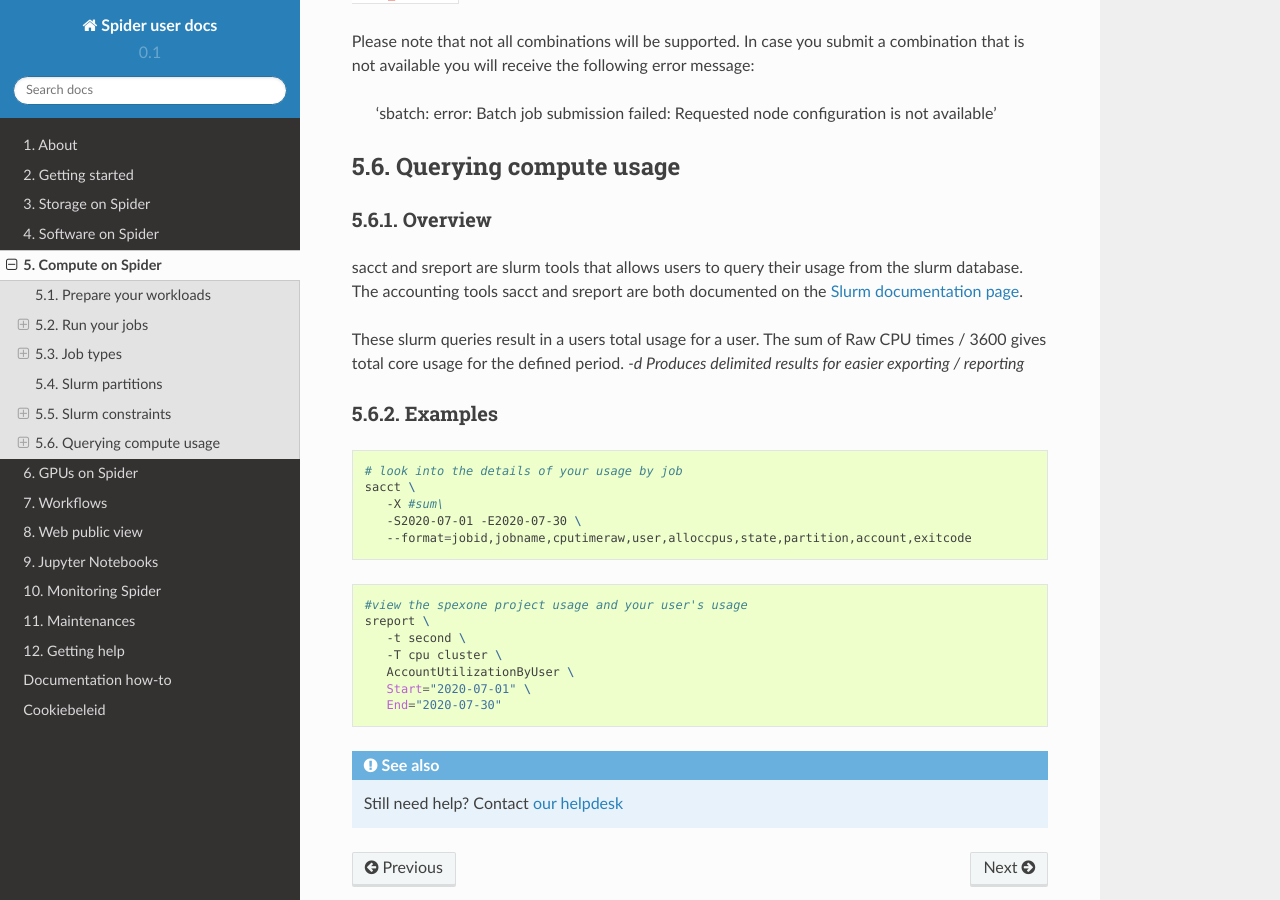
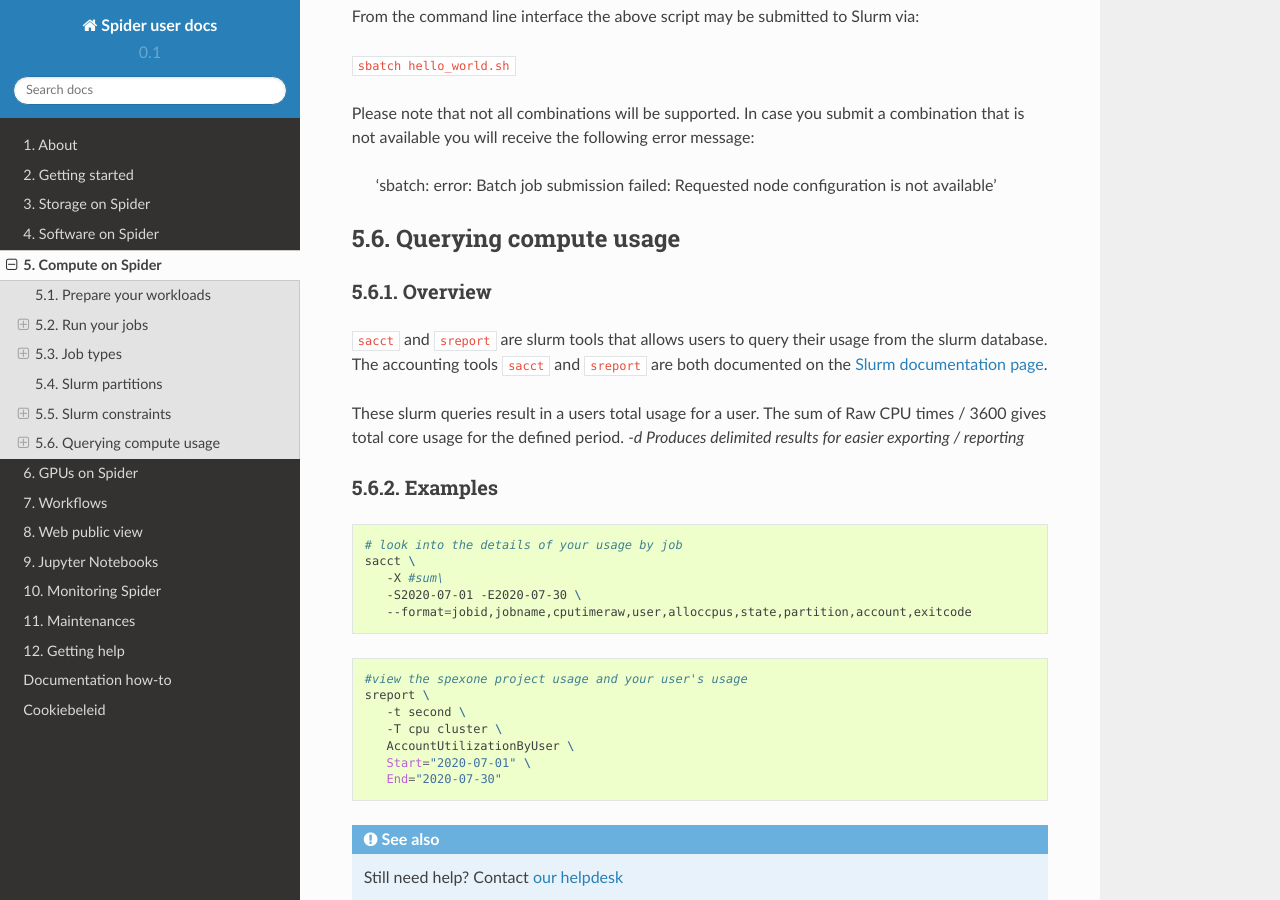
Before and after one commit to sara-nl/spiderdocs, a Sphinx documentation site: the page built from source/Pages/compute_on_spider.rst, in a window 1280 px wide and 900 px high, scrolled down 6492 px. Built offline with Sphinx 7.4.7 and the Read the Docs theme 2.0.0, drawn with Linux system fonts in a browser that asks for light colours; some of the changed text lies outside the part shown.

```diff
--- a/source/Pages/compute_on_spider.rst
+++ b/source/Pages/compute_on_spider.rst
@@ -205,8 +205,6 @@ Here is a job script template for ``$TMPDIR`` usage;
    exit 0
 
 
-
-
 =========
 Job types
 =========
@@ -312,6 +311,7 @@ As an example we provide below a bash shell script ``hello_world.sh`` that execu
    echo "end hello script"
 
 From the command line interface the above script may be submitted to Slurm via:
+
 ``sbatch hello_world.sh``
 
 Please note that not all combinations will be supported. In case you submit a
@@ -327,7 +327,7 @@ Querying compute usage
 Overview
 ===========================
 
-sacct and sreport are slurm tools that allows users to query their usage from the slurm database. The accounting tools sacct and sreport are both documented on the `Slurm documentation page`_.
+``sacct`` and ``sreport`` are slurm tools that allows users to query their usage from the slurm database. The accounting tools ``sacct`` and ``sreport`` are both documented on the `Slurm documentation page`_.
 
 These slurm queries result in a users total usage for a user. The sum of Raw CPU times / 3600 gives total core usage for the defined period. `-d Produces delimited results for easier exporting / reporting`
 
```
Also changed, not shown: other parts of source/Pages/compute_on_spider.rst (+3 -11 lines).
